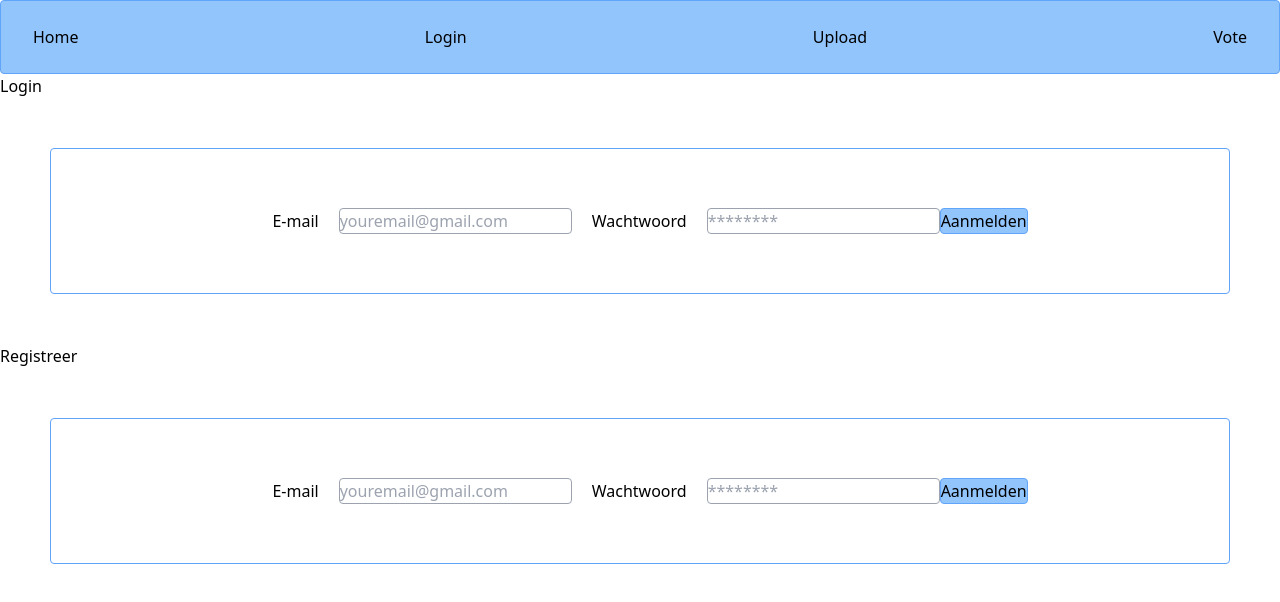
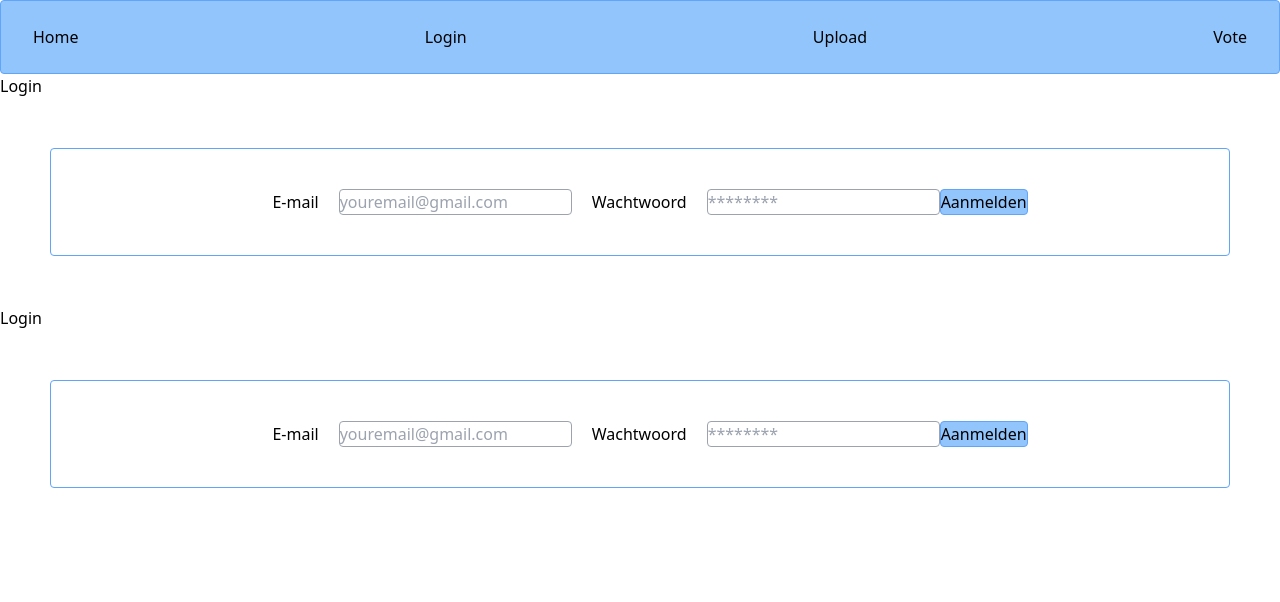
Before and after one commit to SteijeDeBroek/Projectwerk, a React (Vite) app in the folder cookieProject/: page /login in a window 1280 px wide. Shown: the top 602 px of the page. Built offline with nearby package versions, Linux system fonts and the light colour scheme.

Commit message:
begin formik en yup
nog lichte aanpassingen maken van errors en restricties

```diff
--- a/cookieProject/package.json
+++ b/cookieProject/package.json
@@ -11,11 +11,13 @@
   },
   "dependencies": {
     "axios": "^1.5.1",
+    "formik": "^2.4.5",
     "react": "^18.2.0",
     "react-dom": "^18.2.0",
     "react-dropzone": "^14.2.3",
     "react-router-dom": "^6.17.0",
-    "tailwind": "^4.0.0"
+    "tailwind": "^4.0.0",
+    "yup": "^1.3.2"
   },
   "devDependencies": {
     "@types/react": "^18.2.15",
--- a/cookieProject/src/components/LoginComponent.jsx
+++ b/cookieProject/src/components/LoginComponent.jsx
@@ -1,84 +1,112 @@
-import React, { useState } from "react";
+import React from "react";
+import * as Yup from "yup";
+import { useFormik } from "formik";
+
+const loginSchema = Yup.object().shape({
+  email: Yup.string().email().required().trim(),
+  password: Yup.string().required(),
+});
 
 const LoginComponent = () => {
-  const [email, setEmail] = useState("");
-  const [pass, setPass] = useState("");
-
-  const handleSubmit = (e) => {
-    e.preventDefault();
-    console.log(email); // TODO: API aanspreken
-  };
+  const { values, handleSubmit, handleChange, errors, dirty, isValid } =
+    useFormik({
+      initialValues: {
+        email1: "",
+        password1: "",
+        email2: "",
+        password2: "",
+      },
+      onSubmit: (values) => {
+        console.log(values);
+        // post request API
+      },
+      validationSchema: loginSchema,
+    });
 
   return (
     <>
-      <p className="flex items-center">Login</p>
+      <h2 className="flex items-center">Login</h2>
       <form
         className="flex items-center justify-center p-10 border border-blue-400 rounded  "
         onSubmit={handleSubmit}
         style={{ margin: "50px" }}
       >
-        <label className="p-5" htmlFor="e-mail">
+        <div>
+          <label className="p-5" htmlFor="email1">
             E-mail
           </label>
           <input
             className="border border-gray-400 rounded"
-          value={email}
-          onChange={(e) => setEmail(e.target.value)}
+            value={values.email1}
+            onChange={handleChange}
             type="email"
             placeholder="youremail@gmail.com"
-          id="e-mail"
-          name="e-mail"
+            id="email1"
+            name="email1"
           />
-        <label className="p-5" htmlFor="wachtwoord">
+          {errors.email1 ? <p>{errors.email1}</p> : null}
+        </div>
+        <div>
+          <label className="p-5" htmlFor="password1">
             Wachtwoord
           </label>
           <input
             className="border border-gray-400 rounded"
-          value={pass}
-          onChange={(e) => setPass(e.target.value)}
+            value={values.password1}
+            onChange={handleChange}
             type="password"
             placeholder="********"
-          id="wachtwoord"
-          name="wachtwoord"
+            id="password1"
+            name="password1"
           />
+          {errors.password1 ? <p>{errors.password1}</p> : null}
+        </div>
         <button
+          disabled={!isValid || !dirty}
           className="border border-blue-400 rounded  bg-blue-300 hover:bg-blue-600 focus:bg-blue-600 "
           type="submit"
         >
           Aanmelden
         </button>
       </form>
-      <p className="flex items-center">Registreer</p>
+      <h2 className="flex items-center">Login</h2>
       <form
         className="flex items-center justify-center p-10 border border-blue-400 rounded  "
         onSubmit={handleSubmit}
         style={{ margin: "50px" }}
       >
-        <label className="p-5" htmlFor="e-mail">
+        <div>
+          <label className="p-5" htmlFor="email2">
             E-mail
           </label>
           <input
             className="border border-gray-400 rounded"
-          value={email}
-          onChange={(e) => setEmail(e.target.value)}
+            value={values.email2}
+            onChange={handleChange}
             type="email"
             placeholder="youremail@gmail.com"
-          id="e-mail"
-          name="e-mail"
+            id="email2"
+            name="email2"
           />
-        <label className="p-5" htmlFor="wachtwoord">
+          {errors.email2 ? <p>{errors.email2}</p> : null}
+        </div>
+        <div>
+          <label className="p-5" htmlFor="password2">
             Wachtwoord
           </label>
           <input
             className="border border-gray-400 rounded"
-          value={pass}
-          onChange={(e) => setPass(e.target.value)}
+            value={values.password2}
+            onChange={handleChange}
             type="password"
             placeholder="********"
-          id="wachtwoord"
-          name="wachtwoord"
+            id="password2"
+            name="password2"
           />
+          {errors.password2 ? <p>{errors.password2}</p> : null}
+        </div>
         <button
+          disabled={!isValid || !dirty}
           className="border border-blue-400 rounded  bg-blue-300 hover:bg-blue-600 focus:bg-blue-600 "
           type="submit"
         >
```
Also changed, not shown: 1 other file (tests, documents, lock files or other folders). Lines whose indentation alone changed are shown as unchanged.
